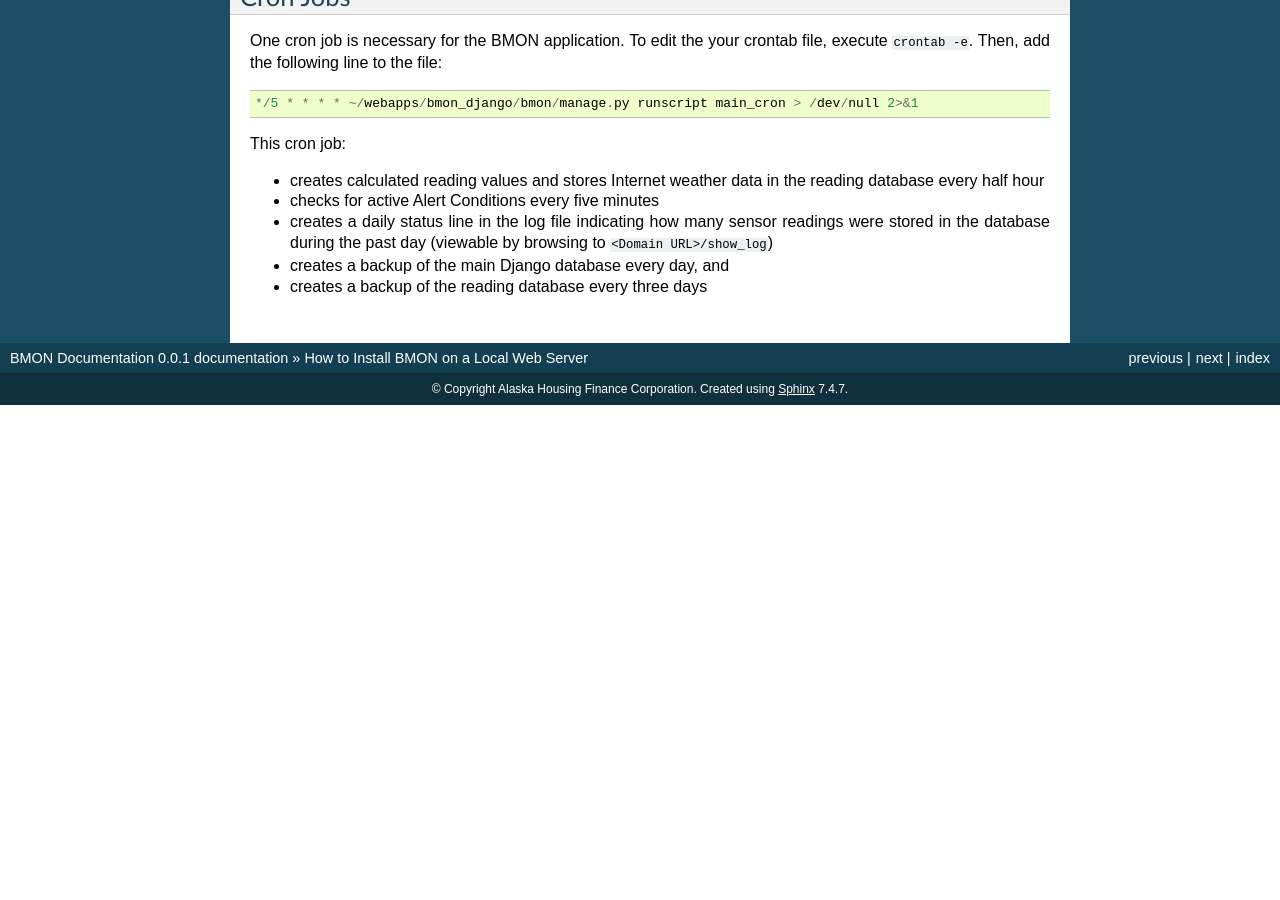
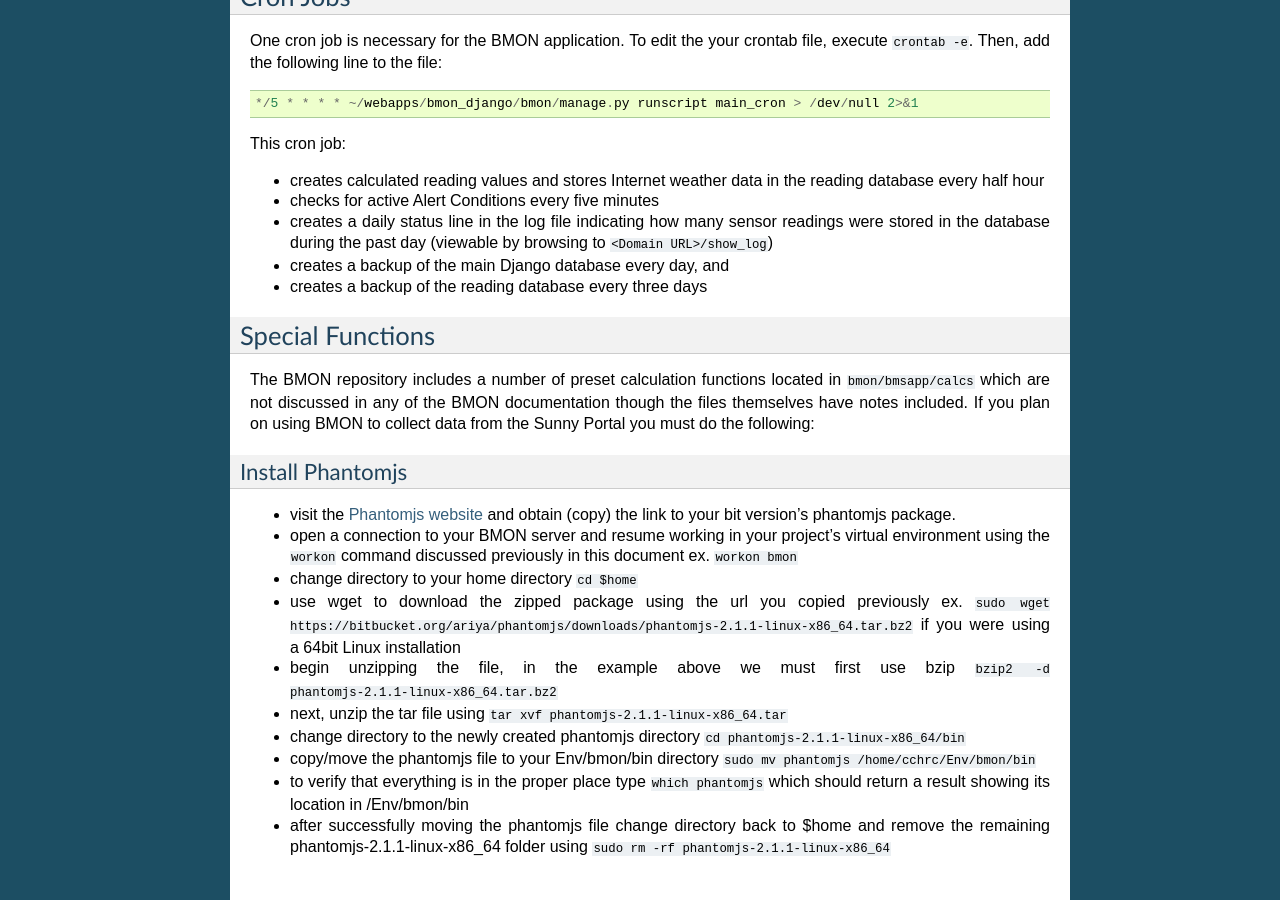
Before and after one commit to alanmitchell/bmon, a Sphinx documentation site: the page built from docs/source/how-to-install-BMON-locally.rst, in a window 1280 px wide and 900 px high, scrolled down 7032 px. Built offline with Sphinx 7.4.7, drawn with Linux system fonts in a browser that asks for light colours; before the commit the page ends 7437 px from its top, so only the background shows below that; some of the changed text lies outside the part shown.

Commit message:
added instructions for installing phantomjs
phantomjs is needed for sunny_portal.py to work correctly, it doesn't
automatically get installed when selenium is installed

```diff
--- a/docs/source/how-to-install-BMON-locally.rst
+++ b/docs/source/how-to-install-BMON-locally.rst
@@ -375,3 +375,25 @@
 * creates a daily status line in the log file indicating how many sensor readings were stored in the database during the past day (viewable by browsing to ``<Domain URL>/show_log``)
 * creates a backup of the main Django database every day, and
 * creates a backup of the reading database every three days
+
+
+Special Functions
+-----------------
+
+The BMON repository includes a number of preset calculation functions located in ``bmon/bmsapp/calcs`` which are not discussed in any of the BMON documentation though the files themselves have notes included. If you plan on using BMON to collect data from the Sunny Portal you must do the following:
+
+Install Phantomjs
+~~~~~~~~~~~~~~~~~
+
+* visit the `Phantomjs website <http://phantomjs.org/download.html/>`_ and obtain (copy) the link to your bit version's phantomjs package.
+* open a connection to your BMON server and resume working in your project's virtual environment using the ``workon`` command discussed previously in this document ex. ``workon bmon``
+* change directory to your home directory ``cd $home``
+* use wget to download the zipped package using the url you copied previously
+  ex. ``sudo wget https://bitbucket.org/ariya/phantomjs/downloads/phantomjs-2.1.1-linux-x86_64.tar.bz2`` if you were using a 64bit Linux installation
+* begin unzipping the file, in the example above we must first use bzip
+  ``bzip2 -d phantomjs-2.1.1-linux-x86_64.tar.bz2``
+* next, unzip the tar file using ``tar xvf phantomjs-2.1.1-linux-x86_64.tar``
+* change directory to the newly created phantomjs directory ``cd phantomjs-2.1.1-linux-x86_64/bin``
+* copy/move the phantomjs file to your Env/bmon/bin directory ``sudo mv phantomjs /home/cchrc/Env/bmon/bin``
+* to verify that everything is in the proper place type ``which phantomjs`` which should return a result showing its location in /Env/bmon/bin
+* after successfully moving the phantomjs file change directory back to $home and remove the remaining phantomjs-2.1.1-linux-x86_64 folder using ``sudo rm -rf phantomjs-2.1.1-linux-x86_64``
```
